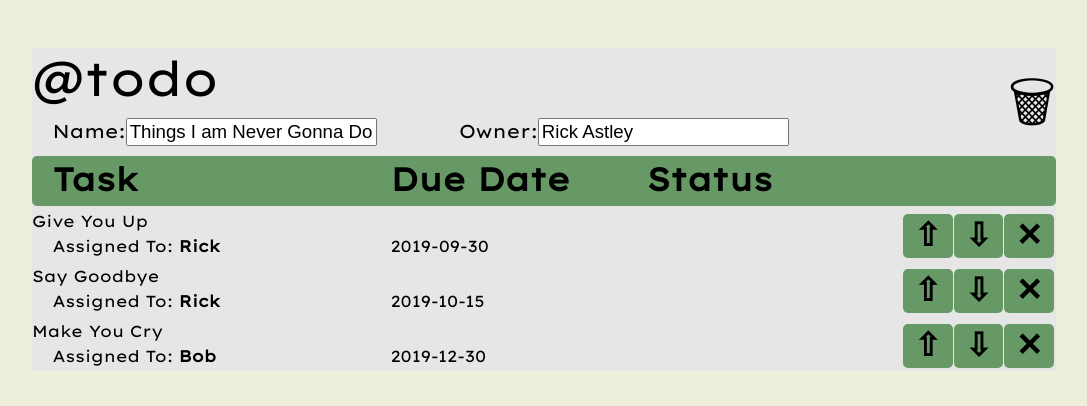
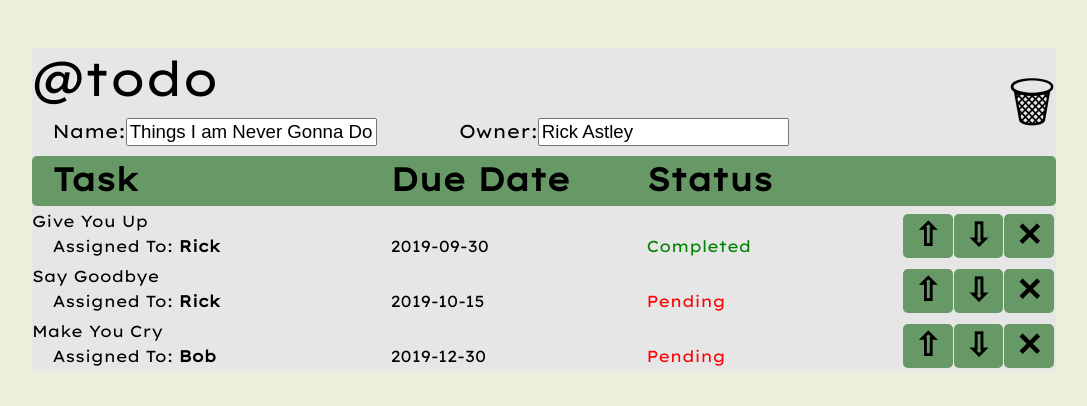
Before and after one commit to frpansbu/React-ToDo-List, a React (Create React App) app: page / in a window 1280 px wide. Both pictures are taken after a click on the link "Things I am Never Gonna Do". Shown: the top 406 px of the page, without its empty margins (104-1191 px from the left). Built offline with nearby package versions, Linux system fonts and the light colour scheme.

Commit message:
added completed/pending

```diff
--- a/src/components/list_screen/ListItemCard.js
+++ b/src/components/list_screen/ListItemCard.js
@@ -1,6 +1,16 @@
 import React, { Component } from 'react'
 
 export class ListItemCard extends Component {
+    getStyle = () =>{
+        return{
+            display: this.props.listItem.completed ? "inline-block":"none",
+        }
+    }
+    getStyle2 = () =>{
+        return{
+            display: this.props.listItem.completed ? "none":"inline-block",
+        }
+    }
     render() {
         return (
             <div className='list_item_card'>
@@ -14,8 +24,11 @@ export class ListItemCard extends Component {
                 <div className='list_item_card_due_date'>
                     {this.props.listItem.due_date}
                 </div>
-                <div className='list_item_card_completed'>
-                    {this.props.listItem.completed}
+                <div className = "list_item_card_completed"
+                style = {this.getStyle()}>Completed
+                </div>
+                <div className = "list_item_card_not_completed"
+                style = {this.getStyle2()}>Pending
                 </div>
                 <div className = "list_item_card_toolbar">
                     <span className = "list_item_card_button">&#x21e7;</span>
```
